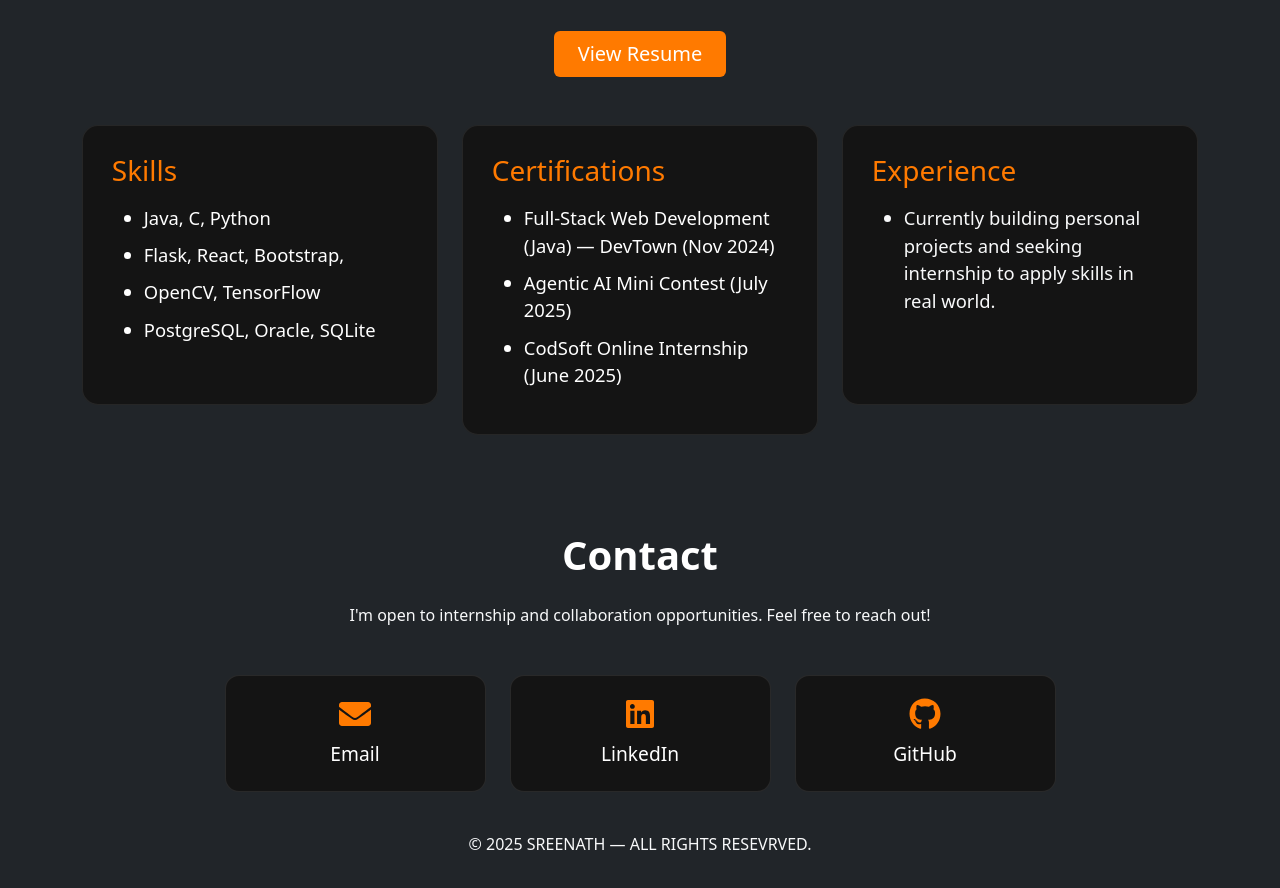
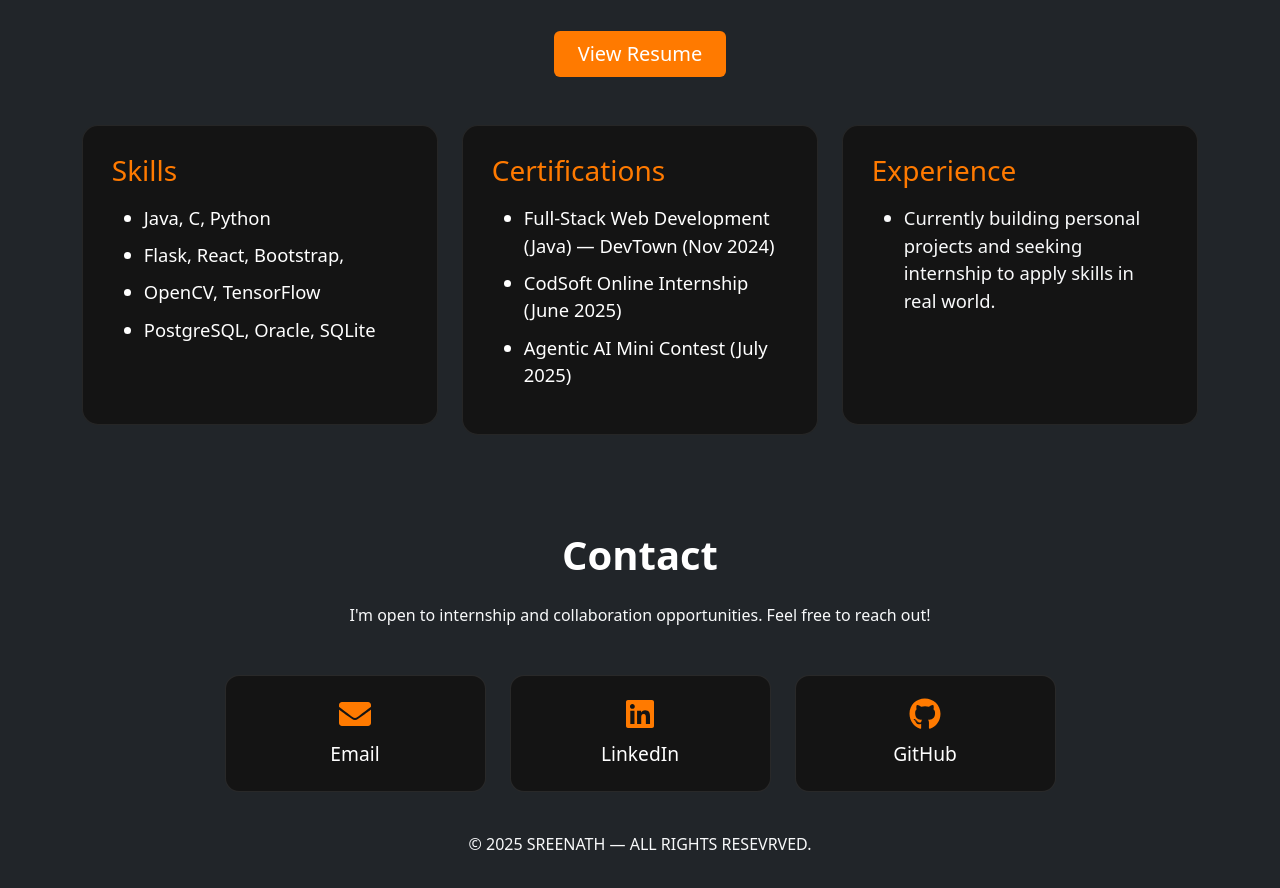
Before and after one commit to Vaillant06/porfolio, a React (Vite) app in the folder MyPortfolio/: page / in a window 1280 px wide. Shown: the part 2162-3050 px from the top of the page. Built offline with nearby package versions, Linux system fonts and the light colour scheme.

Commit message:
Updated resume

```diff
--- a/MyPortfolio/src/components/Resume/Resume.css
+++ b/MyPortfolio/src/components/Resume/Resume.css
@@ -19,7 +19,7 @@
   border-radius: 16px;
   border: 1px solid rgba(255,255,255,0.08);
   transition: transform .25s ease, box-shadow .25s ease;
-  min-height:280px;
+  min-height:300px;
 }
 
 .resume-block:hover {
--- a/MyPortfolio/src/components/Resume/Resume.jsx
+++ b/MyPortfolio/src/components/Resume/Resume.jsx
@@ -41,8 +41,8 @@ export default function Resume() {
               <h3 className="resume-subtitle">Certifications</h3>
               <ul className="resume-list">
                 <li>Full-Stack Web Development (Java) — DevTown (Nov 2024)</li>
+                <li>CodSoft Online Internship (June 2025)</li>
                 <li>Agentic AI  Mini Contest (July 2025)</li>
-                <li>CodSoft Online Internship (June 2025)</li>
               </ul>
             </div>
           </div>
```
Also changed, not shown: 1 other file (tests, documents, lock files or other folders).
